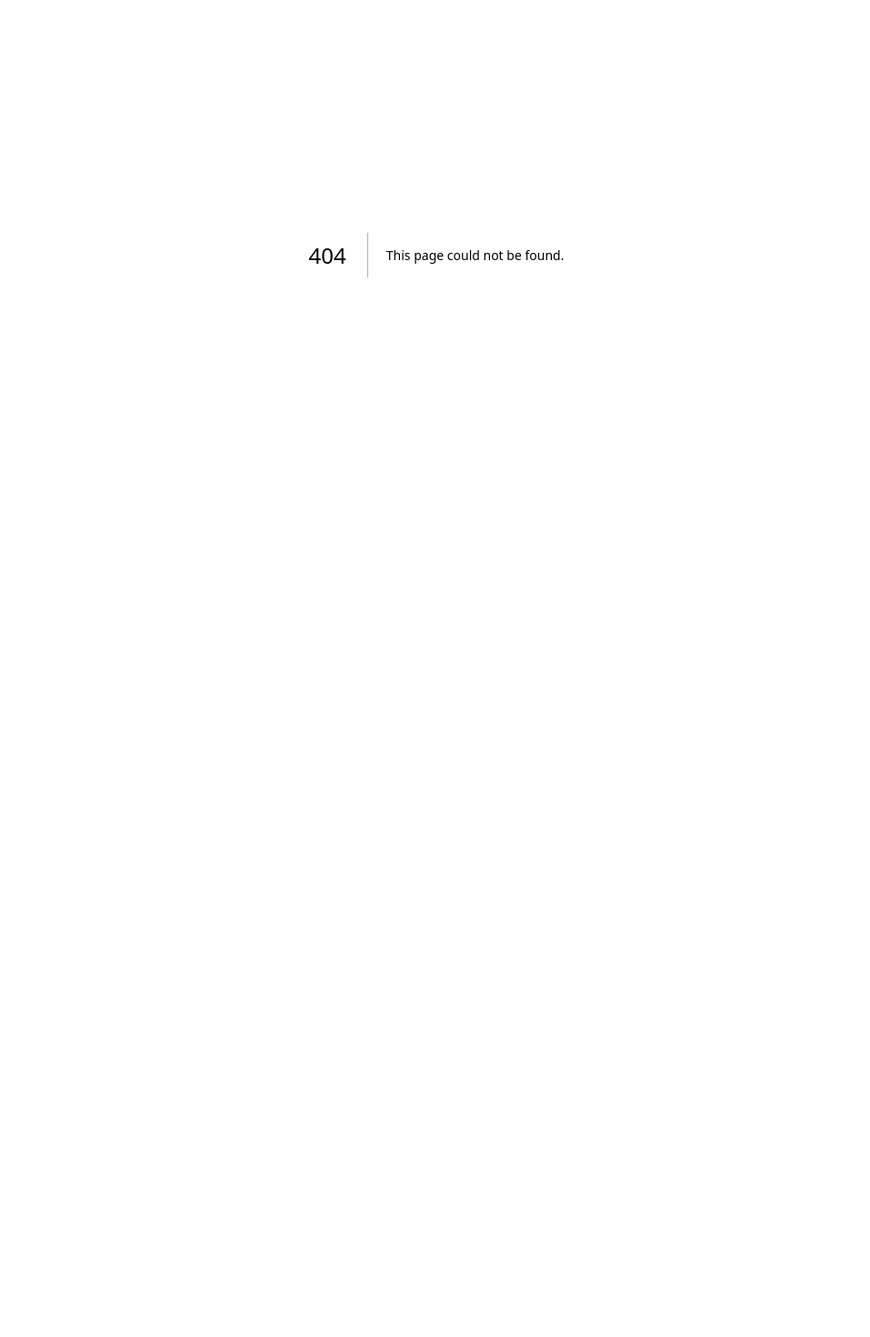
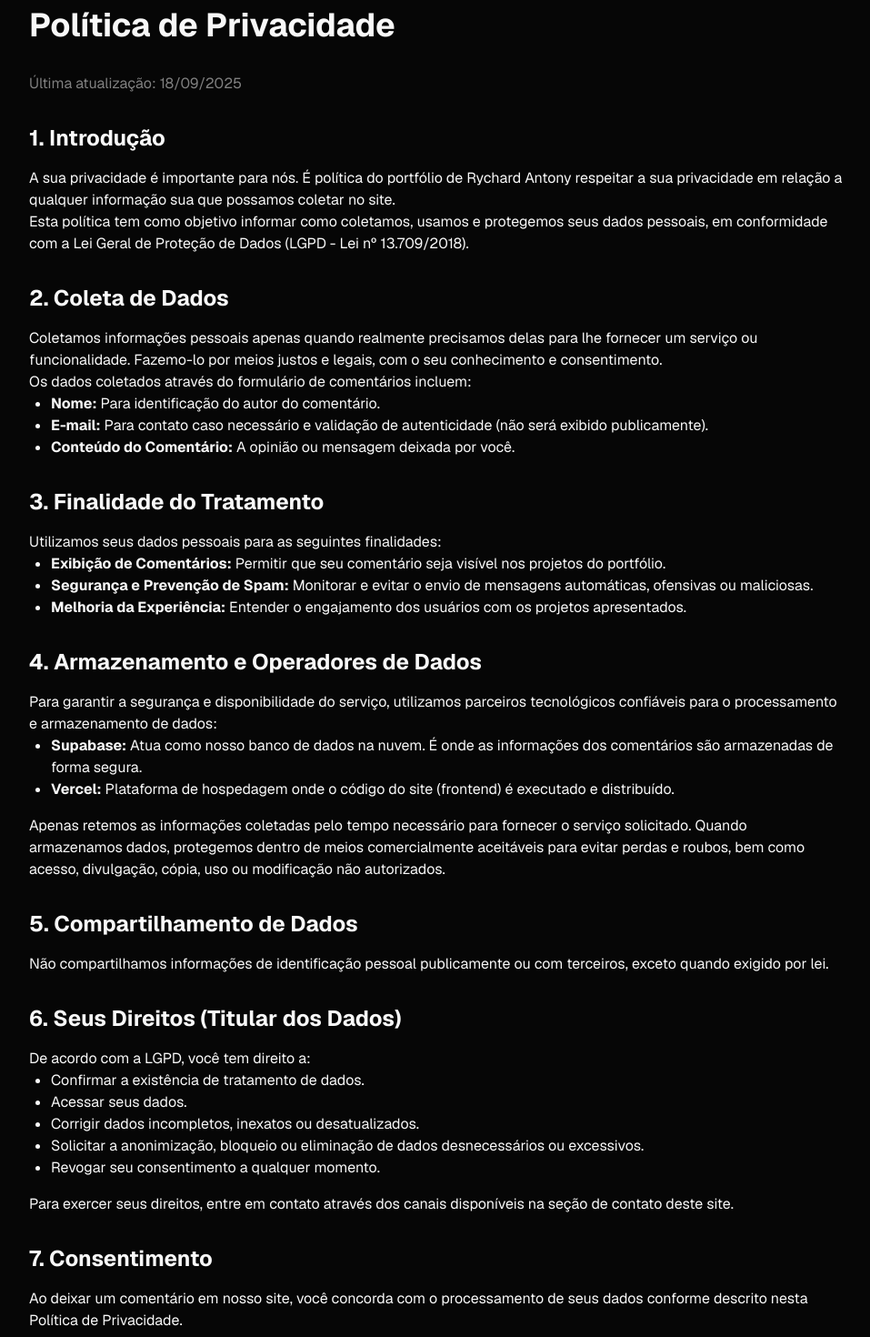
Before and after one commit to RychardProfissional/portifolio-frontend, a Next.js app: page /privacy in a window 1280 px wide. Before the commit this address had no page. Shown: the part 120-1590 px from the top of the page at 91% size, without its empty margins (160-1117 px from the left). Before the commit the page ends 800 px from the top, so only its background shows below. Built offline with nearby package versions, Linux system fonts and the light colour scheme.

Commit message:
feat: adding politic private page

```diff
--- /dev/null
+++ b/src/app/privacy/page.tsx
@@ -0,0 +1,101 @@
+import Header from "@/components/layouts/header";
+import Footer from "@/components/layouts/footer";
+
+export default function PrivacyPage() {
+  return (
+    <>
+      <Header />
+      <main className="min-h-screen pt-32 pb-16 px-4 md:px-6">
+        <div className="max-w-4xl mx-auto prose dark:prose-invert">
+          <h1 className="text-4xl font-bold mb-8">Política de Privacidade</h1>
+          <p className="text-muted-foreground mb-8">
+            Última atualização: {new Date().toLocaleDateString('pt-BR')}
+          </p>
+
+          <section className="mb-8">
+            <h2 className="text-2xl font-bold mb-4">1. Introdução</h2>
+            <p>
+              A sua privacidade é importante para nós. É política do portfólio de Rychard Antony respeitar a sua privacidade em relação a qualquer informação sua que possamos coletar no site.
+            </p>
+            <p>
+              Esta política tem como objetivo informar como coletamos, usamos e protegemos seus dados pessoais, em conformidade com a Lei Geral de Proteção de Dados (LGPD - Lei nº 13.709/2018).
+            </p>
+          </section>
+
+          <section className="mb-8">
+            <h2 className="text-2xl font-bold mb-4">2. Coleta de Dados</h2>
+            <p>
+              Coletamos informações pessoais apenas quando realmente precisamos delas para lhe fornecer um serviço ou funcionalidade. Fazemo-lo por meios justos e legais, com o seu conhecimento e consentimento.
+            </p>
+            <p>
+              Os dados coletados através do formulário de comentários incluem:
+            </p>
+            <ul className="list-disc pl-6 mb-4">
+              <li><strong>Nome:</strong> Para identificação do autor do comentário.</li>
+              <li><strong>E-mail:</strong> Para contato caso necessário e validação de autenticidade (não será exibido publicamente).</li>
+              <li><strong>Conteúdo do Comentário:</strong> A opinião ou mensagem deixada por você.</li>
+            </ul>
+          </section>
+
+          <section className="mb-8">
+            <h2 className="text-2xl font-bold mb-4">3. Finalidade do Tratamento</h2>
+            <p>
+              Utilizamos seus dados pessoais para as seguintes finalidades:
+            </p>
+            <ul className="list-disc pl-6 mb-4">
+              <li><strong>Exibição de Comentários:</strong> Permitir que seu comentário seja visível nos projetos do portfólio.</li>
+              <li><strong>Segurança e Prevenção de Spam:</strong> Monitorar e evitar o envio de mensagens automáticas, ofensivas ou maliciosas.</li>
+              <li><strong>Melhoria da Experiência:</strong> Entender o engajamento dos usuários com os projetos apresentados.</li>
+            </ul>
+          </section>
+
+          <section className="mb-8">
+            <h2 className="text-2xl font-bold mb-4">4. Armazenamento e Operadores de Dados</h2>
+            <p>
+              Para garantir a segurança e disponibilidade do serviço, utilizamos parceiros tecnológicos confiáveis para o processamento e armazenamento de dados:
+            </p>
+            <ul className="list-disc pl-6 mb-4">
+              <li><strong>Supabase:</strong> Atua como nosso banco de dados na nuvem. É onde as informações dos comentários são armazenadas de forma segura.</li>
+              <li><strong>Vercel:</strong> Plataforma de hospedagem onde o código do site (frontend) é executado e distribuído.</li>
+            </ul>
+            <p>
+              Apenas retemos as informações coletadas pelo tempo necessário para fornecer o serviço solicitado. Quando armazenamos dados, protegemos dentro de meios comercialmente aceitáveis para evitar perdas e roubos, bem como acesso, divulgação, cópia, uso ou modificação não autorizados.
+            </p>
+          </section>
+
+          <section className="mb-8">
+            <h2 className="text-2xl font-bold mb-4">5. Compartilhamento de Dados</h2>
+            <p>
+              Não compartilhamos informações de identificação pessoal publicamente ou com terceiros, exceto quando exigido por lei.
+            </p>
+          </section>
+
+          <section className="mb-8">
+            <h2 className="text-2xl font-bold mb-4">6. Seus Direitos (Titular dos Dados)</h2>
+            <p>
+              De acordo com a LGPD, você tem direito a:
+            </p>
+            <ul className="list-disc pl-6 mb-4">
+              <li>Confirmar a existência de tratamento de dados.</li>
+              <li>Acessar seus dados.</li>
+              <li>Corrigir dados incompletos, inexatos ou desatualizados.</li>
+              <li>Solicitar a anonimização, bloqueio ou eliminação de dados desnecessários ou excessivos.</li>
+              <li>Revogar seu consentimento a qualquer momento.</li>
+            </ul>
+            <p>
+              Para exercer seus direitos, entre em contato através dos canais disponíveis na seção de contato deste site.
+            </p>
+          </section>
+
+          <section className="mb-8">
+            <h2 className="text-2xl font-bold mb-4">7. Consentimento</h2>
+            <p>
+              Ao deixar um comentário em nosso site, você concorda com o processamento de seus dados conforme descrito nesta Política de Privacidade.
+            </p>
+          </section>
+        </div>
+      </main>
+      <Footer />
+    </>
+  );
+}
--- a/src/components/comments/CommentSection.tsx
+++ b/src/components/comments/CommentSection.tsx
@@ -16,6 +16,7 @@ import {
 } from "@/components/ui/form";
 import { Input } from "@/components/ui/input";
 import { Textarea } from "@/components/ui/textarea";
+import { Checkbox } from "@/components/ui/checkbox";
 import { Avatar, AvatarFallback, AvatarImage } from "@/components/ui/avatar";
 import { Card, CardContent, CardHeader, CardTitle } from "@/components/ui/card";
 import { Separator } from "@/components/ui/separator";
@@ -33,6 +34,9 @@ const formSchema = z.object({
     message: "Comentário deve ter pelo menos 10 caracteres.",
   }),
   rating: z.number().min(1).max(5),
+  consent: z.boolean().refine((val) => val === true, {
+    message: "Você deve concordar com a política de privacidade para comentar.",
+  }),
 });
 
 interface CommentSectionProps {
@@ -54,6 +58,7 @@ export function CommentSection({
       email: "",
       content: "",
       rating: 5,
+      consent: false,
     },
   });
 
@@ -172,6 +177,37 @@ export function CommentSection({
                 )}
               />
 
+              <FormField
+                control={form.control}
+                name="consent"
+                render={({ field }) => (
+                  <FormItem className="flex flex-row items-start space-x-3 space-y-0 rounded-md border p-4">
+                    <FormControl>
+                      <Checkbox
+                        checked={field.value}
+                        onCheckedChange={field.onChange}
+                      />
+                    </FormControl>
+                    <div className="space-y-1 leading-none">
+                      <FormLabel>
+                        Concordo com a{" "}
+                        <a
+                          href="/privacy"
+                          target="_blank"
+                          className="text-primary hover:underline"
+                        >
+                          Política de Privacidade
+                        </a>
+                      </FormLabel>
+                      <p className="text-sm text-muted-foreground">
+                        Seus dados serão armazenados para evitar spam e exibir seu comentário.
+                      </p>
+                    </div>
+                    <FormMessage />
+                  </FormItem>
+                )}
+              />
+
               <Button type="submit" disabled={isSubmitting}>
                 {isSubmitting ? "Enviando..." : "Enviar Comentário"}
               </Button>
--- a/src/components/layouts/footer/index.tsx
+++ b/src/components/layouts/footer/index.tsx
@@ -78,6 +78,7 @@ export default function Footer() {
         </div>
 
         <div className="pt-8 border-t border-border flex flex-col md:flex-row items-center justify-between gap-6">
+          <div className="flex flex-col md:flex-row items-center gap-4 md:gap-8">
             <p className="text-sm text-muted-foreground flex items-center gap-1.5">
               © {currentYear} Feito com{" "}
               <Heart
@@ -86,6 +87,10 @@ export default function Footer() {
               />{" "}
               por Rychard Antony.
             </p>
+            <a href="/privacy" className="text-sm text-muted-foreground hover:text-primary transition-colors">
+              Política de Privacidade
+            </a>
+          </div>
 
           <button
             onClick={scrollToTop}
```
Lines whose indentation alone changed are shown as unchanged.
